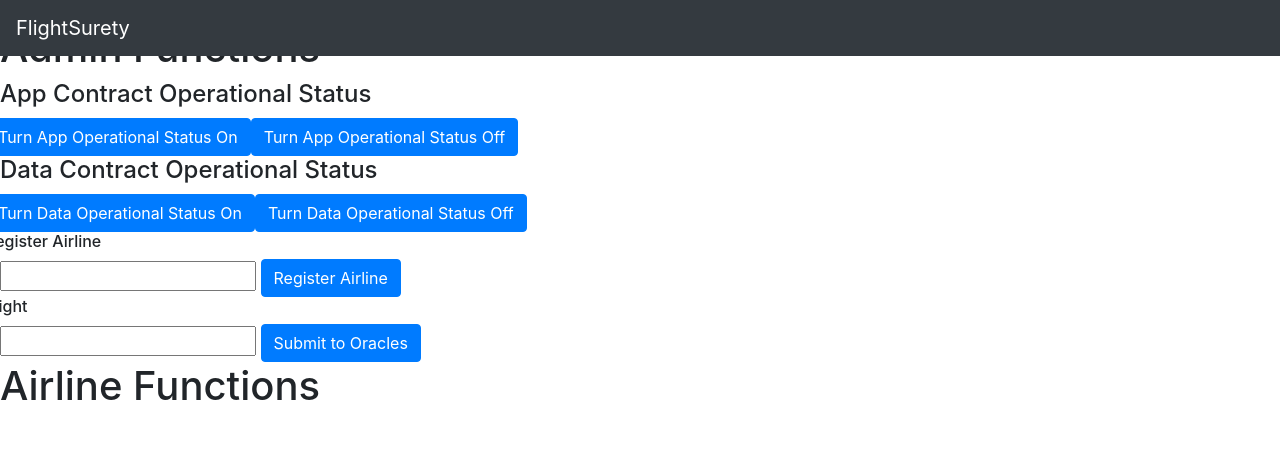
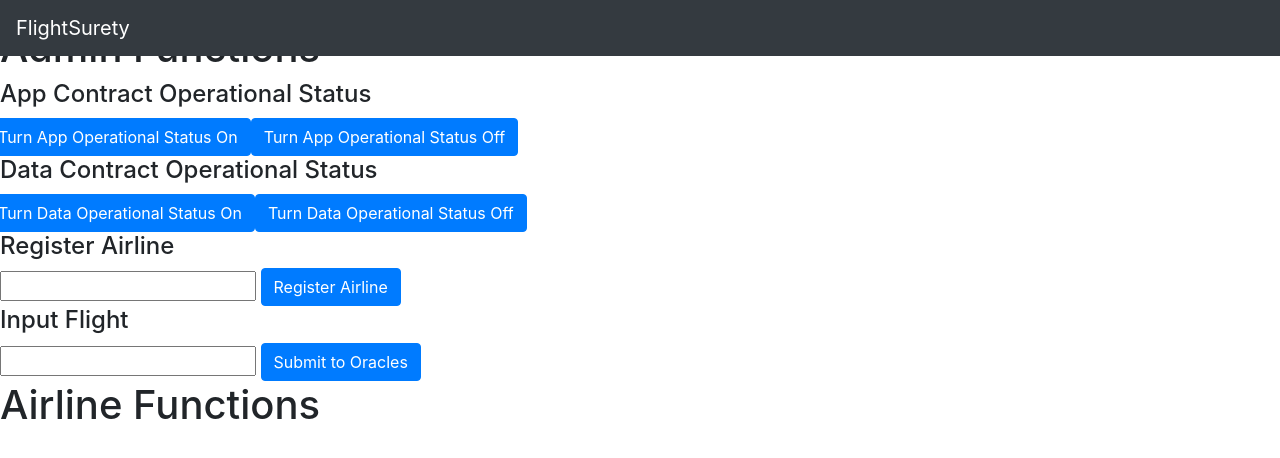
Before and after one commit to youngestGerm/Flight_Insurance_Blockchain, a website: page src/dapp/index.html in a window 1280 px wide. Drawn offline with nearby package versions, Linux system fonts and the light colour scheme.

Commit message:
Updated front end (mostly looks).

```diff
--- a/src/dapp/flightsurety.css
+++ b/src/dapp/flightsurety.css
@@ -10,6 +10,7 @@ body {
     opacity: 0.8;
     color: #fff;
     padding: 50px;
+    margin: 100px;
 }
 
 .container2 {
@@ -18,17 +19,33 @@ body {
     opacity: 0.8;
     color: #fff;
     padding: 50px;
+    margin: 100px;
+
 }
 
+/* Buttons */
 .btn-primary {
-    margin: auto;
+    margin: 50px;
     margin-top: 30px;
+    opacity: 0.9;
+
 }
 
+#submit-airline {
+    margin: auto;
+}
+
+#submit-oracle {
+    margin: auto;
+}
+
+/* END */
+
+
 /* Divs */
-.top-20 {
+/* .top-20 {
     margin-top: 20px;
-}
+} */
 
 .top-21 {
     margin-top: 40px;
@@ -50,22 +67,16 @@ h5 {
     opacity: 0.8;
 }
 
-/* Register Airline and Flight Titles */
-h6 {
-    color: rgb(249, 199, 199);
-    opacity: 0.8;
-}
-
-.register-form {
-    margin-top: 50px;
-}
-/* END */
+/* Sections */
 
 section {
     margin-bottom: 50px;
 }
 
-/* Operating staus labels*/
+/* END */
+
+/* Labels */
+
 .field {
     font-weight: bold;
     text-align: right;
@@ -79,13 +90,16 @@ section {
     font-weight: bold;
     font-size: 18px;
 }
+
 /* END */
 
-label.form {
-    font-size: 14px;
+/* Inputs */
+
+input[type = text] {
+    margin: auto;
+    margin-right: 100px;
+    opacity: 0.4;
 }
 
-input[type = text] {
-    margin-left: 30px;
-    margin-right: 30px;
-}
+
+/* END */
--- a/src/dapp/index.html
+++ b/src/dapp/index.html
@@ -29,25 +29,26 @@
             <div class="row top-19"> <btn class="btn btn-primary" id="app-operational-status-on">Turn App Operational Status On</btn> <btn class="btn btn-primary" id="app-operational-status-off">Turn App Operational Status Off</btn> </div>
         </section>
         <section>
-                <h4>Data Contract Operational Status</h4>
-                <div class = "col-sm-8 field-value" id = "data-operational-status-message"> </div>
-                <div class="row top-19"> <btn class="btn btn-primary" id="data-operational-status-on">Turn Data Operational Status On</btn> <btn class="btn btn-primary" id="data-operational-status-off">Turn Data Operational Status Off</btn> </div>
+            <h4>Data Contract Operational Status</h4>
+            <div class = "col-sm-8 field-value" id = "data-operational-status-message"> </div>
+            <div class="row top-19"> <btn class="btn btn-primary" id="data-operational-status-on">Turn Data Operational Status On</btn> <btn class="btn btn-primary" id="data-operational-status-off">Turn Data Operational Status Off</btn> </div>
         </section>
 
+        <!-- <div class="row top-20"> <h6 class="register-form">Register Airline </h6> </div>     -->
+
+        <section>
+            <h4>Register Airline</h4>
+            <div> <input type="text" onkeypress="this.style.width = ((this.value.length + 1) * 8) + 'px';" id="flight-register"> <btn class="btn btn-primary" id="submit-airline">Register Airline</btn> </div>
+        </section>
+
+        <section>
+            <h4>Input Flight</h4>
+            <div> <input type="text" onkeypress="this.style.width = ((this.value.length + 1) * 8) + 'px';" id="flight-number"> <btn class="btn btn-primary" id="submit-oracle">Submit to Oracles</btn> </div>
+        </section>
+        <!-- Move this code down to an appropriate `main class` in the future -->
 
 
         <div id="display-wrapper" class="top-20"> </div>
-
-        <div class="row top-20"> <h6 class="register-form">Register Airline </h6> </div>
-        <div>
-            <input type="text" id="flight-register"> <btn class="btn btn-primary" id="submit-airline">Register Airline</btn>
-        </div>
-
-        <!-- Move this code down to an appropriate `main class` in the future -->
-        <div class="row top-21"> <h6 class="flight-form">Flight</h6> </div>
-        <div>
-            <input type="text" id="flight-number"> <btn class="btn btn-primary" id="submit-oracle">Submit to Oracles</btn>
-        </div>
     </main>
 
     <main class="container2">
```
Also changed, not shown: src/dapp/index.js (+68 -60 lines).
